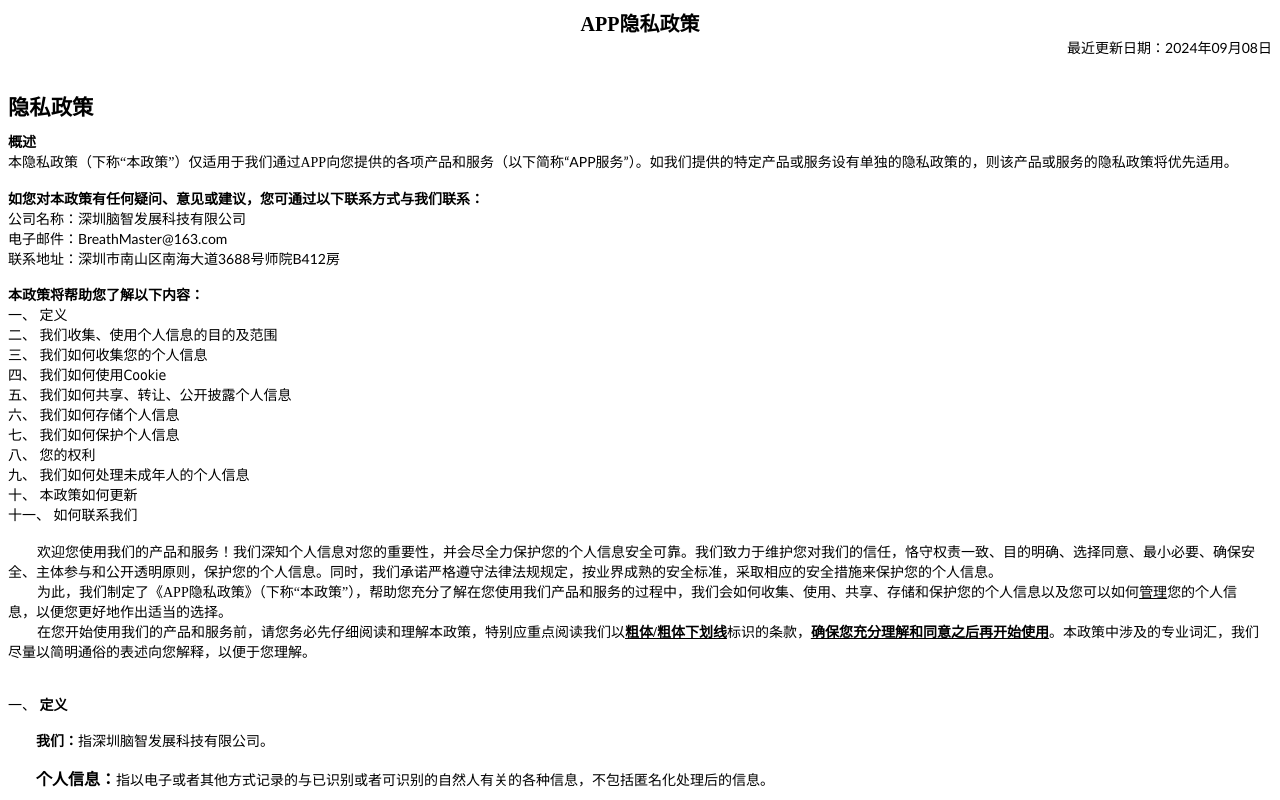
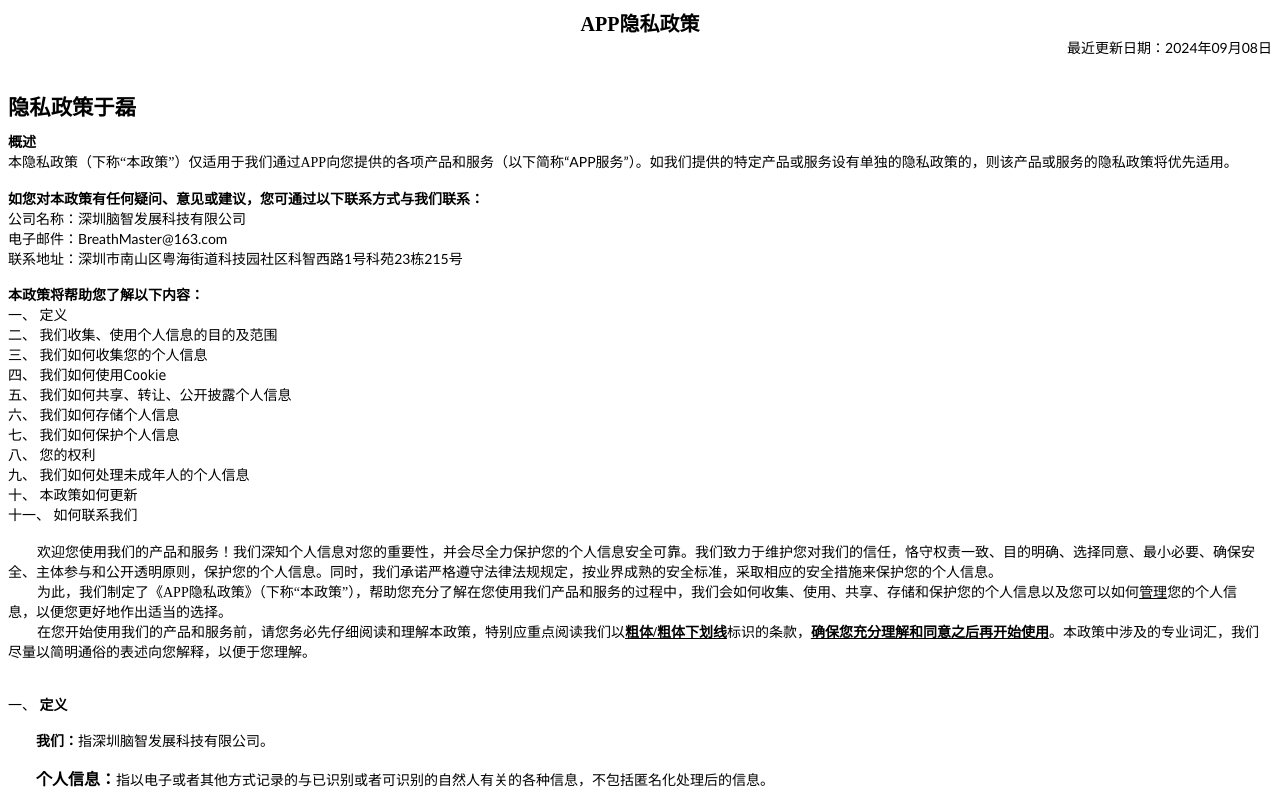
Before and after one commit to BreathMaster/App_Privacy, a plain HTML site: page index.html in a window 1280 px wide. Shown: the top 800 px of the page. Drawn offline with Linux system fonts and the light colour scheme.

Commit message:
Update index.html

```diff
--- a/index.html
+++ b/index.html
@@ -595,7 +595,7 @@ mso-hansi-font-family:Calibri;mso-bidi-font-family:'Times New Roman';font-size:1
 mso-font-kerning:1.0000pt;" ><o:p></o:p></span></p><p class=MsoNormal ><span style="mso-spacerun:'yes';font-family:Calibri;mso-fareast-font-family:宋体;
 mso-bidi-font-family:'Times New Roman';font-size:10.5000pt;mso-font-kerning:1.0000pt;" ><o:p>&nbsp;</o:p></span></p><p class=16  style="margin-bottom:7.8500pt;mso-para-margin-bottom:0.5000gd;text-autospace:ideograph-numeric;
 mso-pagination:widow-orphan;" ><b><span style="mso-spacerun:'yes';font-family:宋体;font-weight:bold;
-font-size:16.0000pt;" ><font face="宋体" >隐私政策</font></span></b><b><span style="mso-spacerun:'yes';font-family:宋体;font-weight:bold;
+font-size:16.0000pt;" ><font face="宋体" >隐私政策于磊</font></span></b><b><span style="mso-spacerun:'yes';font-family:宋体;font-weight:bold;
 font-size:16.0000pt;" ><o:p></o:p></span></b></p><p class=MsoNormal ><b style="mso-bidi-font-weight:normal" ><span style="mso-spacerun:'yes';font-family:宋体;mso-ascii-font-family:Calibri;
 mso-hansi-font-family:Calibri;mso-bidi-font-family:'Times New Roman';mso-ansi-font-weight:bold;
 font-size:10.5000pt;mso-font-kerning:1.0000pt;" ><font face="宋体" >概述</font></span></b><b style="mso-bidi-font-weight:normal" ><span style="mso-spacerun:'yes';font-family:Calibri;mso-fareast-font-family:宋体;
@@ -671,7 +671,7 @@ mso-hansi-font-family:Calibri;mso-bidi-font-family:'Times New Roman';font-size:1
 mso-font-kerning:1.0000pt;" ><font face="宋体" >地址</font></span><span style="mso-spacerun:'yes';font-family:Calibri;mso-fareast-font-family:宋体;
 mso-bidi-font-family:'Times New Roman';font-size:10.5000pt;mso-font-kerning:1.0000pt;" ><font face="宋体" >：</font></span><span style="mso-spacerun:'yes';font-family:宋体;mso-ascii-font-family:Calibri;
 mso-hansi-font-family:Calibri;mso-bidi-font-family:'Times New Roman';font-size:10.5000pt;
-mso-font-kerning:1.0000pt;" ><font face="宋体" >深圳市南山区南海大道</font><font face="Calibri" >3688</font><font face="宋体" >号师院</font><font face="Calibri" >B412</font><font face="宋体" >房</font></span><span style="mso-spacerun:'yes';font-family:Calibri;mso-fareast-font-family:宋体;
+mso-font-kerning:1.0000pt;" ><font face="宋体" >深圳市南山区粤海街道科技园社区科智西路</font><font face="Calibri" >1</font><font face="宋体" >号科苑</font><font face="Calibri" >23栋215</font><font face="宋体" >号</font></span><span style="mso-spacerun:'yes';font-family:Calibri;mso-fareast-font-family:宋体;
 mso-bidi-font-family:'Times New Roman';font-size:10.5000pt;mso-font-kerning:1.0000pt;" ><o:p></o:p></span></p><p class=p  style="margin-top:0.0000pt;margin-right:9.7500pt;margin-bottom:0.0000pt;
 vertical-align:baseline;background:rgb(255,255,255);" ><span style="mso-spacerun:'yes';font-family:Tahoma;mso-fareast-font-family:宋体;
 color:rgb(0,0,0);font-size:10.5000pt;mso-font-kerning:0.0000pt;" ><o:p>&nbsp;</o:p></span></p><p class=p  style="margin-top:0.0000pt;margin-right:9.7500pt;margin-bottom:0.0000pt;
```
